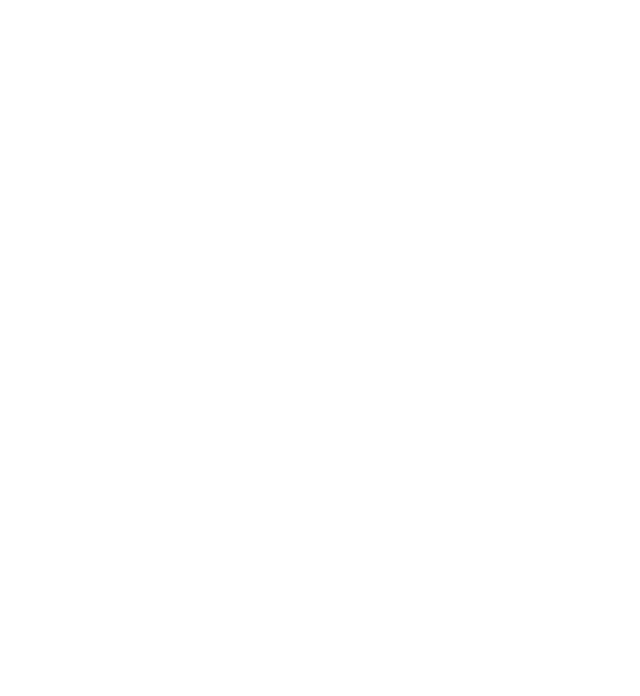
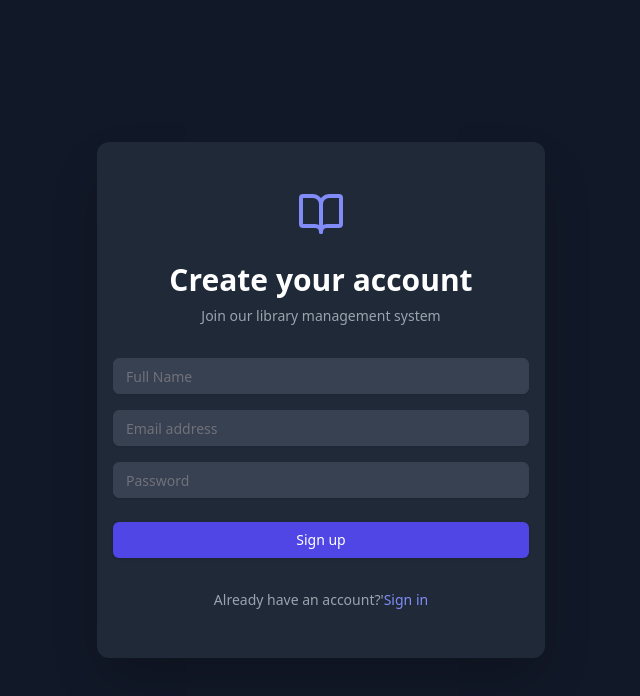
Before and after one commit to RidhikaJoshi/Libris, a React (Vite) app in the folder frontend/user-frontend/: page /signup in a window 1280 px wide. Before the commit this address had no page. Shown: the top 696 px of the page, without its empty margins (319-959 px from the left). Built offline with nearby package versions, Linux system fonts and the light colour scheme.

Commit message:
Signup Page for Users

```diff
--- a/frontend/user-frontend/src/App.tsx
+++ b/frontend/user-frontend/src/App.tsx
@@ -1,6 +1,7 @@
 import { BrowserRouter, Route, Routes } from "react-router-dom"
 import { SigninPage } from "./pages/signin-page"
 import { HomePage } from "./pages/home-page"
+import { SignupPage } from "./pages/signup-page"
 
 function App() {
 
@@ -10,6 +11,7 @@ function App() {
         <Routes>
           <Route path="/" element={<HomePage />} />
          <Route path="/signin" element={<SigninPage />} />
+         <Route path="/signup" element={<SignupPage />} />
         </Routes>
       </BrowserRouter>
     </>
--- /dev/null
+++ b/frontend/user-frontend/src/pages/signup-page.tsx
@@ -0,0 +1,98 @@
+"'use client'"
+
+import { useState } from "react"
+import { Button } from "@/components/ui/button"
+import { Input } from "@/components/ui/input"
+import { Label } from "@/components/ui/label"
+import { BookOpen, Loader2 } from "lucide-react"
+
+export function SignupPage() {
+  const [isLoading, setIsLoading] = useState(false)
+
+  async function onSubmit(event: React.SyntheticEvent) {
+    event.preventDefault()
+    setIsLoading(true)
+
+    setTimeout(() => {
+      setIsLoading(false)
+    }, 3000)
+  }
+
+  return (
+    <div className="min-h-screen flex items-center justify-center bg-gray-900">
+      <div className="w-full max-w-md space-y-8 px-4 bg-gray-800 py-12 rounded-xl shadow-2xl">
+        <div className="text-center">
+          <BookOpen className="mx-auto h-12 w-12 text-indigo-400" />
+          <h2 className="mt-6 text-3xl font-extrabold text-white">Create your account</h2>
+          <p className="mt-2 text-sm text-gray-400">
+            Join our library management system
+          </p>
+        </div>
+        <form className="mt-8 space-y-6" onSubmit={onSubmit}>
+          <div className="space-y-4 rounded-md shadow-sm">
+            <div>
+              <Label htmlFor="full-name" className="sr-only">
+                Full Name
+              </Label>
+              <Input
+                id="full-name"
+                name="fullName"
+                type="text"
+                required
+                className="appearance-none rounded-md relative block w-full px-3 py-2 border border-zinc-200 border-gray-700 placeholder-gray-500 text-white bg-gray-700 focus:outline-none focus:ring-indigo-500 focus:border-indigo-500 focus:z-10 sm:text-sm dark:border-zinc-800"
+                placeholder="Full Name"
+              />
+            </div>
+            <div>
+              <Label htmlFor="email-address" className="sr-only">
+                Email address
+              </Label>
+              <Input
+                id="email-address"
+                name="email"
+                type="email"
+                autoComplete="email"
+                required
+                className="appearance-none rounded-md relative block w-full px-3 py-2 border border-zinc-200 border-gray-700 placeholder-gray-500 text-white bg-gray-700 focus:outline-none focus:ring-indigo-500 focus:border-indigo-500 focus:z-10 sm:text-sm dark:border-zinc-800"
+                placeholder="Email address"
+              />
+            </div>
+            <div>
+              <Label htmlFor="password" className="sr-only">
+                Password
+              </Label>
+              <Input
+                id="password"
+                name="password"
+                type="password"
+                autoComplete="new-password"
+                required
+                className="appearance-none rounded-md relative block w-full px-3 py-2 border border-zinc-200 border-gray-700 placeholder-gray-500 text-white bg-gray-700 focus:outline-none focus:ring-indigo-500 focus:border-indigo-500 focus:z-10 sm:text-sm dark:border-zinc-800"
+                placeholder="Password"
+              />
+            </div>
+          </div>
+
+          <div>
+            <Button
+              type="submit"
+              className="group relative w-full flex justify-center py-2 px-4 border border-zinc-200 border-transparent text-sm font-medium rounded-md text-white bg-indigo-600 hover:bg-indigo-700 focus:outline-none focus:ring-2 focus:ring-offset-2 focus:ring-indigo-500 dark:border-zinc-800"
+              disabled={isLoading}
+            >
+              {isLoading && (
+                <Loader2 className="mr-2 h-4 w-4 animate-spin" />
+              )}
+              Sign up
+            </Button>
+          </div>
+        </form>
+        <p className="mt-2 text-center text-sm text-gray-400">
+          Already have an account?{"'"}
+          <a href="#" className="font-medium text-indigo-400 hover:text-indigo-300">
+            Sign in
+          </a>
+        </p>
+      </div>
+    </div>
+  )
+}
```
